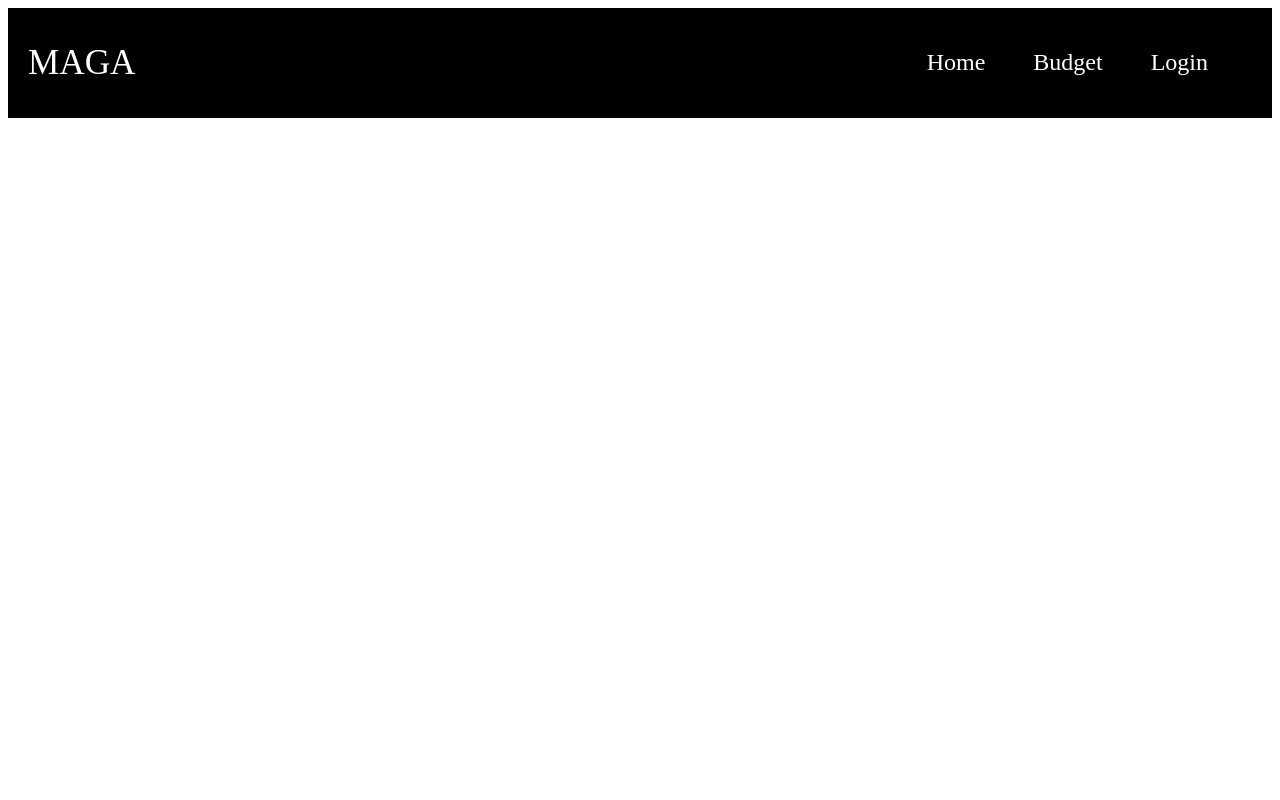
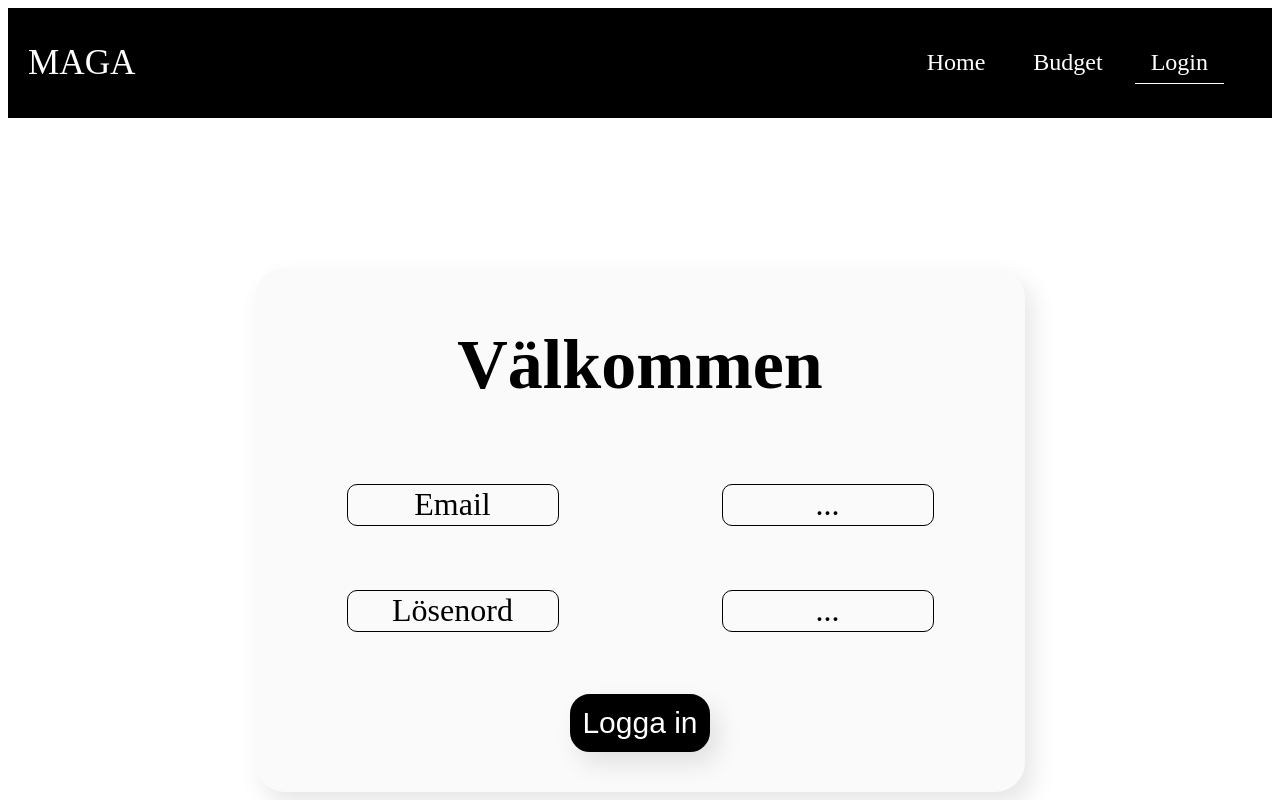
Before and after one commit to MaxHjarpe/Stekonomi, a React (Create React App) app: page /Login in a window 1280 px wide. Built offline with nearby package versions, Linux system fonts and the light colour scheme.

Commit message:
Added loginpage

```diff
--- a/src/App.tsx
+++ b/src/App.tsx
@@ -1,8 +1,8 @@
 import React from "react";
-import { BrowserRouter, Route, Router, Routes } from "react-router-dom";
+import { Route, Routes } from "react-router-dom";
 import NavBar from "./Components/Navbar/NavBar";
-import logo from "./logo.svg";
 import Homepage from "./Pages/Homepage";
+import Login from "./Pages/Login/Login";
 
 function App() {
   return (
@@ -10,6 +10,7 @@ function App() {
     <NavBar />
       <Routes>
         <Route path="/" element={<Homepage />} />
+        <Route path="/Login" element={<Login />} />
       </Routes>
     </>
   );
--- a/src/Components/Navbar/NavBar.tsx
+++ b/src/Components/Navbar/NavBar.tsx
@@ -21,7 +21,7 @@ function NavBar() {
             </li>
             <li className="nav-item">
               <NavLink
-                to="/projekt"
+                to="/Budget"
                 className="nav-links"
                 onClick={handleClick}
               >
@@ -29,7 +29,7 @@ function NavBar() {
               </NavLink>
             </li>
             <li className="nav-item">
-              <NavLink to="/about" className="nav-links" onClick={handleClick}>
+              <NavLink to="/Login" className="nav-links" onClick={handleClick}>
                 Login
               </NavLink>
             </li>
--- a/src/Pages/Login/Login.css
+++ b/src/Pages/Login/Login.css
@@ -1,9 +1,66 @@
-.contactRedirect-text{
+.block{
     background-color: rgb(250, 250, 250);
     font-size: 50px;
     text-decoration: none;
     color: black;
     padding: 10px;
-    border-radius: 10px;
+    border-radius: 30px;
+    width: 750px;
     box-shadow: 8px 12px 25px rgba(0, 0, 0, 0.1);
 }
+
+.h1-styling{
+    display: block;
+    font-size: 70px;
+    margin-left: auto;
+    margin-right: auto;
+    text-align: center;
+}
+
+.inside-block{
+    display: flex;
+    justify-content: center;
+    width: 150px;
+    height: 40px;
+    border-radius: 10px;
+    border: 1px;
+    border-style: solid;
+    font-size: xx-large;
+    text-align: center;
+    padding-left: 30px;
+    padding-right: 30px;
+    align-items: center;
+}
+
+.inside-text{
+    width: 375px;
+    display: flex;
+    justify-content: center;
+    align-items: center;
+}
+
+.block-for-text{
+    display: flex;
+    justify-content: center;
+}
+
+.main-block{
+    display: flex;
+    justify-content: center;
+    padding-top: 150px;
+}
+
+.button-stylig-login{
+    display: block;
+    font-size: 30px;
+    margin-left: auto;
+    margin-right: auto;
+    background-color: black;
+    border-style: solid;
+    color: white;
+    box-shadow: 8px 12px 25px rgba(0, 0, 0, 0.1);
+    border-radius: 20px;
+    margin-top: 30px;
+    margin-bottom: 30px;
+    padding: 10px;
+}
--- a/src/Pages/Login/Login.tsx
+++ b/src/Pages/Login/Login.tsx
@@ -1,13 +1,33 @@
 import React from "react";
+import "../Login/Login.css";
 
-export const Login = () =>{
-    return(
-        <>
-        <main>
-            <div  className="">
+const Login = () => {
+  return (
+    <>
+      <main className="main-block">
+        <div className="block">
+          <h1 className="h1-styling">Välkommen</h1>
+          <div className="block-for-text">
+            <div className="inside-text">
+              <p className="inside-block">Email</p>
+            </div>
+            <div className="inside-text">
+              <p className="inside-block">...</p>
+            </div>
+          </div>
+          <div className="block-for-text">
+            <div className="inside-text">
+              <p className="inside-block">Lösenord</p>
+            </div>
+            <div className="inside-text">
+              <p className="inside-block">...</p>
+            </div>
+          </div>
+          <button className="button-stylig-login">Logga in</button>
+        </div>
+      </main>
+    </>
+  );
+};
 
-            </div>
-        </main>
-        </>
-    )
-}
+export default Login;
```
